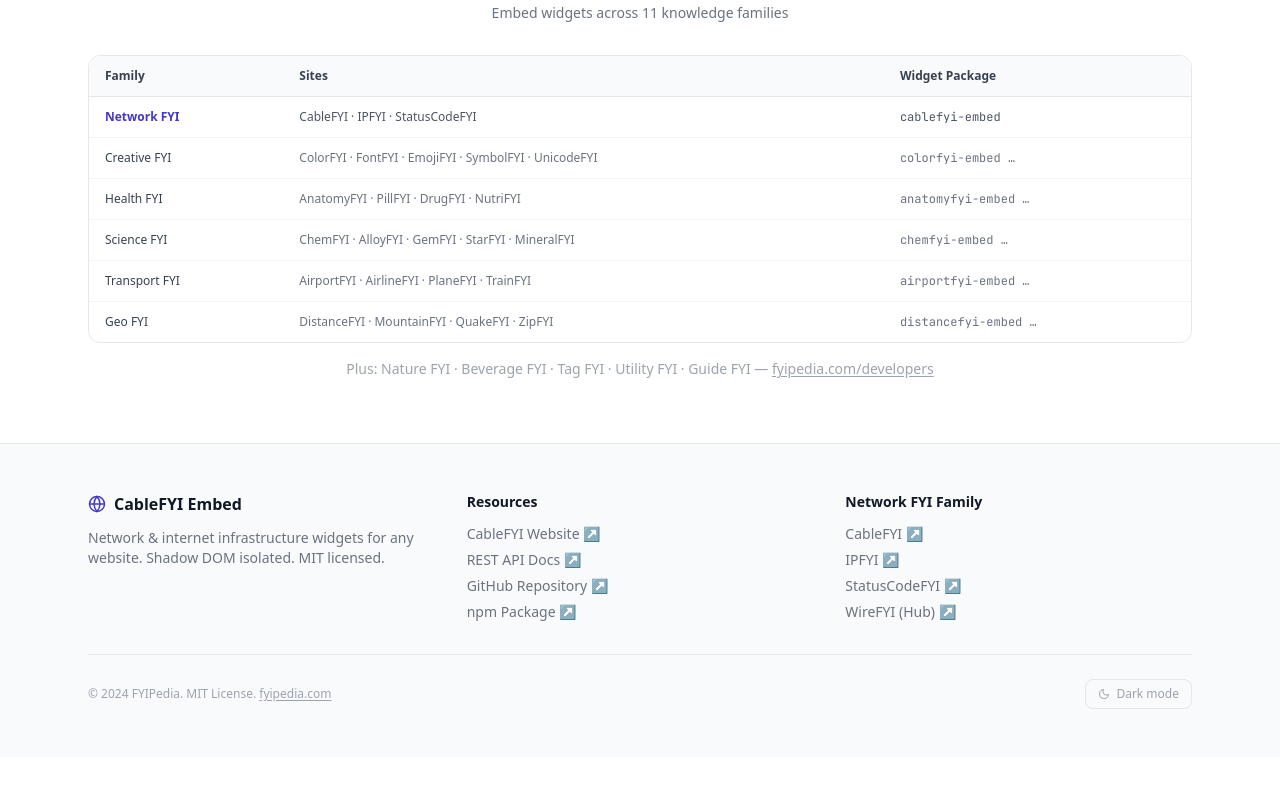
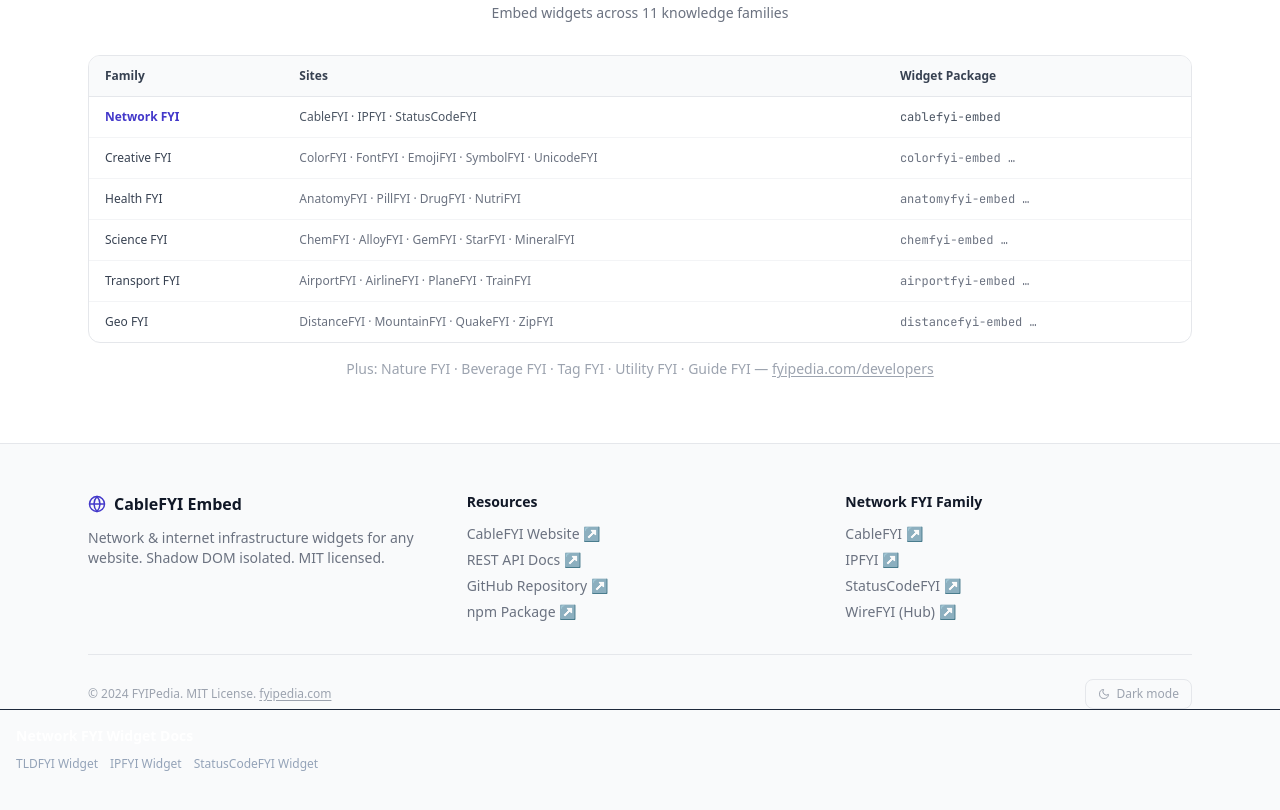
Before and after one commit to fyipedia/cablefyi-embed, a website: page docs/index.html in a window 1280 px wide. Shown: the part 3976-4786 px from the top of the page. Before the commit the page ends 4733 px from the top, so only its background shows below. Drawn offline with nearby package versions, Linux system fonts and the light colour scheme; a script that the page names is missing.

Commit message:
feat: add family widget cross-links in footer for SEO link equity

```diff
--- a/docs/index.html
+++ b/docs/index.html
@@ -782,6 +782,14 @@
       </button>
     </div>
   </div>
+    <div class="border-t border-slate-800 pt-4 mb-4 px-4">
+      <h4 class="font-bold text-white text-sm mb-2">Network FYI Widget Docs</h4>
+      <div class="flex flex-wrap gap-3 text-xs">
+            <a href="https://widget.tldfyi.com" target="_blank" rel="noopener" class="text-slate-400 hover:text-white py-0.5">TLDFYI Widget</a>
+            <a href="https://widget.ipfyi.com" target="_blank" rel="noopener" class="text-slate-400 hover:text-white py-0.5">IPFYI Widget</a>
+            <a href="https://widget.statuscodefyi.com" target="_blank" rel="noopener" class="text-slate-400 hover:text-white py-0.5">StatusCodeFYI Widget</a>
+      </div>
+    </div>
 </footer>
 
 </body>
```
